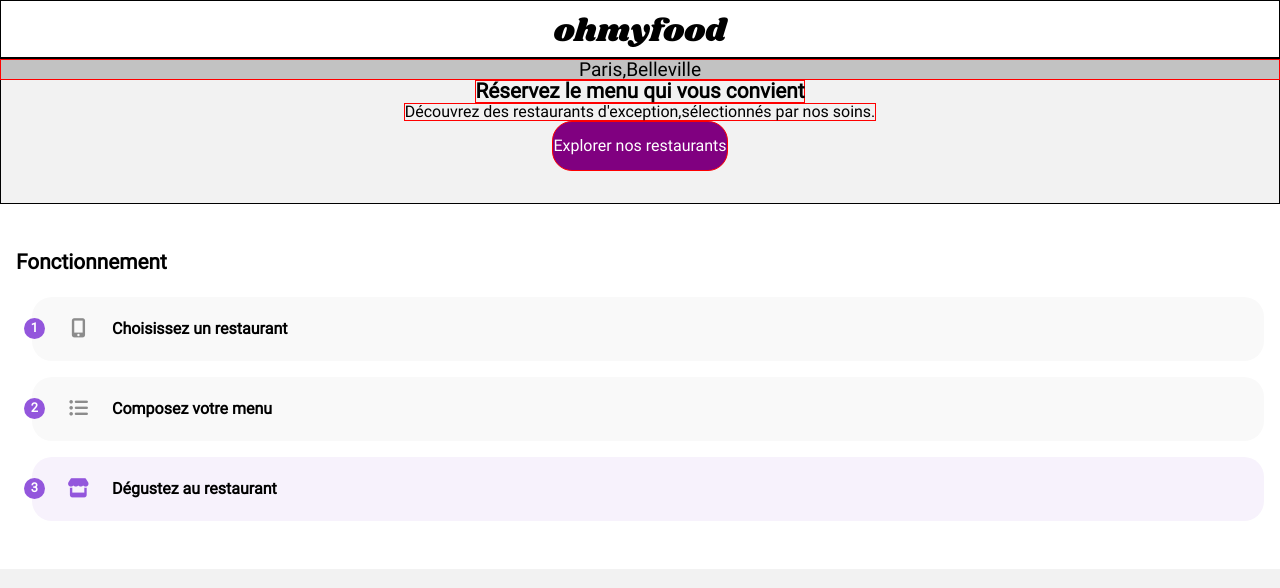
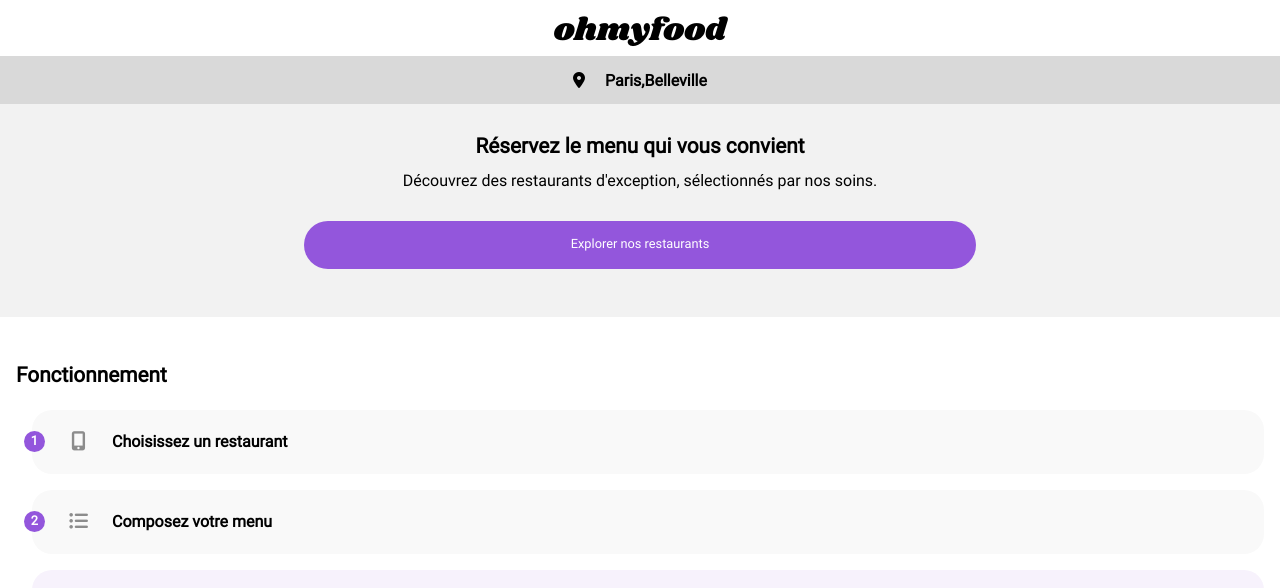
Before and after one commit to lordkao/DavidYem_3_26022021, a website: page index.html in a window 1280 px wide. Shown: the top 588 px of the page. Drawn offline with Linux system fonts and the light colour scheme.

Commit message:
partie localisation

```diff
--- a/index.html
+++ b/index.html
@@ -14,13 +14,13 @@
     </header>
     <div class="localisation"><!--partie localisation-->
         <div class="localisation__barre"><!--géolocalisation-->
-            <div>
-                <i></i>
-                <p>Paris,Belleville</p>
-            </div>
+            <p>
+                <i class="fas fa-map-marker-alt"></i>
+                Paris,Belleville
+            </p>
         </div>
         <h1 class="localisation__title">Réservez le menu qui vous convient</h1><!--quote-->
-        <p class="localisation__quote">Découvrez des restaurants d'exception,sélectionnés par nos soins.</p>
+        <p class="localisation__quote">Découvrez des restaurants d'exception, sélectionnés par nos soins.</p>
         <div class="localisation__btn"><!--boutton explorer-->
             <p>Explorer nos restaurants</p>
         </div>
--- a/sass/Components/_btn.scss
+++ b/sass/Components/_btn.scss
@@ -0,0 +1,10 @@
+@mixin btn{
+    width: 50%;
+    height: 3rem;
+    padding: 0rem 1rem 0rem 1rem;
+    @include center;
+    font-size: map-get($police-size,xs);
+    color: white;
+    border-radius: 25px 25px;
+    background-color: $color--primary;
+}
--- a/sass/Layout/_header.scss
+++ b/sass/Layout/_header.scss
@@ -4,7 +4,6 @@
     display: flex;
     justify-content: center;
     align-items: center;
-    border: 1px black solid;
     &__heading{
         font-family: "Shrikhand";
         font-size: 2rem;
--- a/sass/Pages/_index.scss
+++ b/sass/Pages/_index.scss
@@ -1,44 +1,37 @@
 .localisation{
-    width: auto;
+    @include auto;
+    @include center;
+    flex-direction: column;
+    background-color: $color--background;
+    padding-bottom: 3rem;
+    &__barre{
+        @include center;
+        width: 100%;
+        height: 3rem;
+        font-size: map-get($police-size,s);
+        font-weight: bold;
+        background-color: darken($color--background,10);
+        & i{
+            margin-right: 1rem;
+        }
+    }
+    &__title{
         height: auto;
-    display: flex;
-    flex-direction: column;
-    justify-content: center;
-    align-items: center;
-    background-color: #f2f2f2;
-    padding-bottom: 2rem;
-    border: 1px black solid;
-}
-.localisation__barre{
-    display: flex;
-    justify-content: center;
-    align-items: center;
-    width: 100%;
-    height: auto;
-    font-size: 1.2rem;
-    background-color: #C2C2C2;
-    border: 1px red solid;
-}
-.localisation__title{
+        width: 60%;
         text-align: center;
         font-size: map-get($police-size,m );
         font-weight: bold;
-    border: 1px red solid;
+        margin: 2rem 0rem 1rem 0rem;
     }
-.localisation__quote{
+    &__quote{
+        @include auto;
         text-align: center;
-    font-size: 1rem;
-    border: 1px red solid;
+        font-size: map-get($police-size,s);
+        margin: 0rem 1rem 2rem 1rem;
     }
-.localisation__btn{
-    height: 3rem;
-    display: flex;
-    justify-content: center;
-    align-items: center;
-    color: white;
-    border-radius: 20px 20px;
-    background-color: purple;
-    border: 1px red solid;
+    &__btn{
+            @include btn;
+        }
 }
 /*Fonctionnement du réservation*/
 .fonctionnement{
--- a/sass/main.scss
+++ b/sass/main.scss
@@ -3,7 +3,12 @@
 @import "./utils/mixins";
 @import "./utils/functions";
 @import "./utils/maps";
+@import "./Components/btn";
 @import "./base/structure";
 @import "./layout/header";
 @import "./pages/index";
 @import "./layout/footer";
+@import "./pages/page1";
+@import "./pages/page2";
+@import "./pages/page3";
+@import "./pages/page4";
```
Also changed, not shown: css/style.css, page1.html (added), page2.html (added), page3.html (added), page4.html (added), sass/Pages/_page1.scss (added), sass/Pages/_page2.scss (added), sass/Pages/_page3.scss (added), sass/Pages/_page4.scss (added), 1 other file. Lines whose indentation alone changed are shown as unchanged.
